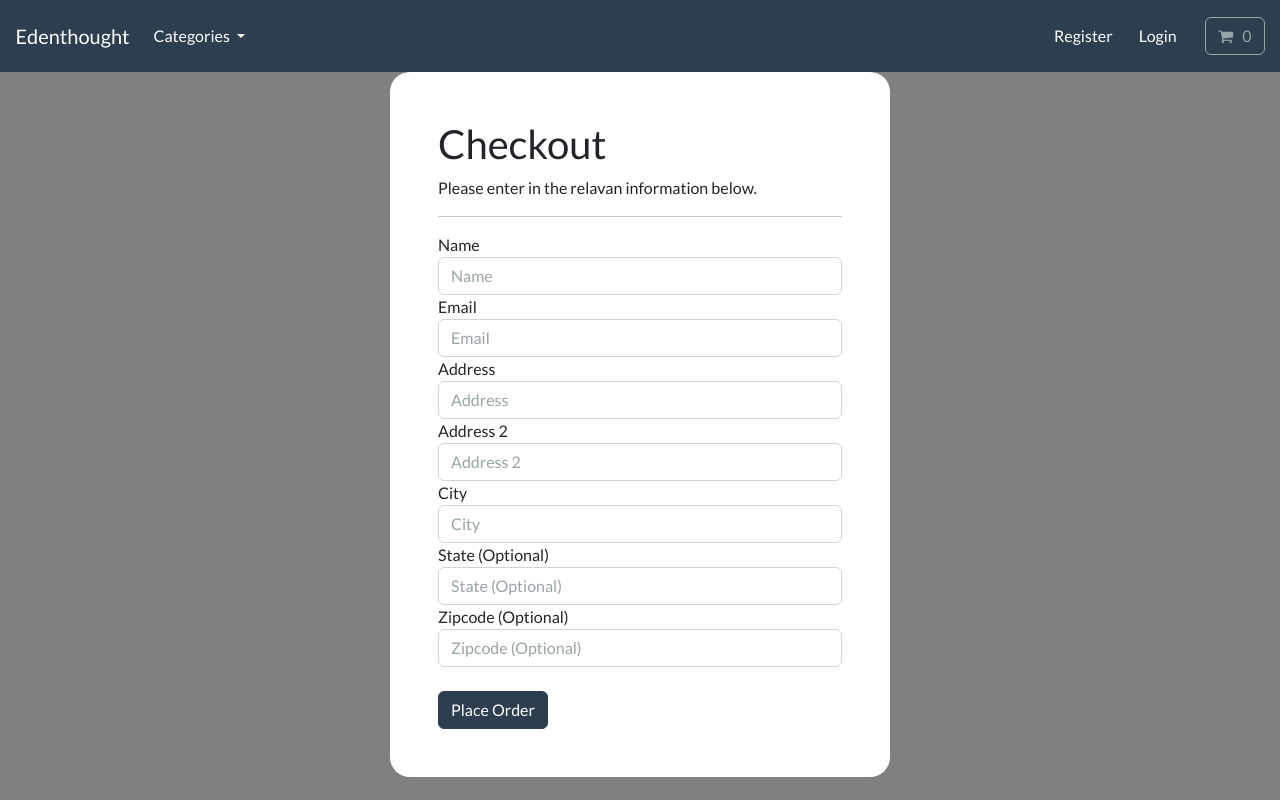
After one commit to ShohanMir/Djanog-ecommerce-API, a Django app: page /payment/checkout in a window 1280 px wide. The commit adds this page. Run offline with Django 4.2, Linux system fonts and the light colour scheme; data comes from the database, SQL or seed files in the repository; both versions use the stored data as it was after the commit; some libraries are stand-ins or nearby versions.

Commit message:
shipping functionality updating

```diff
--- a/account/urls.py
+++ b/account/urls.py
@@ -35,4 +35,7 @@ urlpatterns = [
     # 4) Success message stating that our password was reset
     path('reset_password_complete', auth_views.PasswordResetCompleteView.as_view(template_name='account/password/password-reset-complete.html'), name='reset_password_complete'),
 
+    #manage shipping url
+    path('manage-shipping', views.manage_shipping, name='manage-shipping'),
+
 ]
--- a/cart/templates/cart/cart-summary.html
+++ b/cart/templates/cart/cart-summary.html
@@ -102,9 +102,13 @@
         <div id="total" class="d-inline-flex">{{cart.get_total}}</div>
       </div>
     </div>
+    <a class="btn btn-primary navbar-btn text-white" type="button" href="{% url 'checkout' %}">
+      Proceed to Checkout
+    </a>
   </div>
   <br />
   <br />
+
 </main>
 
 <script>
--- a/ecommerce/settings.py
+++ b/ecommerce/settings.py
@@ -146,5 +146,5 @@ EMAIL_HOST = 'smtp.gmail.com'
 EMAIL_PORT = '587'
 EMAIL_USE_TLS = 'True'
 
-EMAIL_HOST_USER = 'youremail@gmail.com'
-EMAOIL_HOST_PASSWORD = 'your-password'
+EMAIL_HOST_USER = 'wwleadthem@gmail.com'
+EMAOIL_HOST_PASSWORD = 'klkcnitpksvzxkqk'
--- /dev/null
+++ b/payment/templates/payment/checkout.html
@@ -0,0 +1,59 @@
+{% extends 'store/base.html' %}
+{% load static %}
+{% block content %}
+
+
+<body class="bg-color">
+
+
+    <div class="container bg-white shadow-md p-5 form-layout" >
+        <h2>Checkout</h2>
+        <p>Please enter in the relavan information below.</p>
+        <hr>
+        <form>
+            <div class="form-field">
+                <label for="name">Name</label>
+                <input type="text" class="form-control" id="name" placeholder="Name" value="{{shipping.full_name}}" required>
+            </div>
+            <div class="form-field">
+                <label for="email">Email</label>
+                <input type="text" class="form-control" id="email" placeholder="Email" value="{{shipping.email}}" required>
+            </div>
+            <div class="form-field">
+                <label for="address">Address</label>
+                <input type="text" class="form-control" id="address" placeholder="Address" value="{{shipping.address1}}" required>
+                </div>
+            <div class="form-field">
+                <label for="address">Address 2</label>
+                <input type="text" class="form-control" id="address" placeholder="Address 2" value="{{shipping.address2}}" required>
+            </div>
+            <div class="form-field">
+                <label for="city">City</label>
+                <input type="text" class="form-control" id="city" placeholder="City" value="{{shipping.city}}" required>
+            </div>
+            <div class="form-field">
+                <label for="state">State (Optional)</label>
+                <input type="text" class="form-control" id="state"placeholder="State (Optional)" value="{{shipping.state}}">
+            </div>
+            <div class="form-field">
+                <label for="zipcode">Zipcode (Optional)</label>
+                <input type="text" class="form-control" id="zipcode" placeholder="Zipcode (Optional)" value="{{shipping.zipcode}}">
+            </div>
+            <!-- <div class="form-field">
+                <label for="card-number">Card Number</label>
+                <input type="text" class="form-control" id="card-number" placeholder="Card Number"">
+            </div>
+            <div class="form-field">
+                <label for="card-expiration">Card Expiration Date</label>
+                <input type="text" class="form-control" id="card-expiration" placeholder="Card Expiration Date"">
+            </div>
+            <div class="form-field">
+                <label for="card-cvc">Card CVC</label>
+                <input type="text" class="form-control" id="card-cvc" placeholder="Card CVC"> -->
+            <!-- </div> -->
+            <br>
+            <button type="submit" class="btn btn-primary" >Place Order</button>
+        </form>
+    </div>
+</body>
+{% endblock %}
--- a/payment/urls.py
+++ b/payment/urls.py
@@ -3,6 +3,7 @@ from django.urls import path
 from . import views
 
 urlpatterns = [
+    path('checkout', views.checkout, name="checkout"),
     path('payment-success', views.payment_success, name="payment-success"),
     path('payment-failed', views.payment_failed, name="payment-failed"),
 ]
--- a/payment/views.py
+++ b/payment/views.py
@@ -1,6 +1,22 @@
 from django.shortcuts import render
 
+from .models import ShippingAddress
+
 # Create your views here.
+
+def checkout(request):
+
+    if request.user.is_authenticated:
+        try:
+            # Authenticate user with shipping information
+            shipping_address = ShippingAddress.objects.get(id=request.user.id)
+            context = {'shipping': shipping_address}
+            return render(request, 'payment/checkout.html', context)
+        except:
+            return render(request, 'payment/checkout.html')
+
+
+    return render(request, 'payment/checkout.html')
 
 def payment_success(request):
     return render(request, 'payment/payment-success.html')
```
Also changed, not shown: account/templates/account/dashboard.html (+8 -0 lines), account/templates/account/manage-shipping.html (added, +39 -0 lines), account/views.py (+27 -1 lines), payment/forms.py (added, +9 -0 lines), db.sqlite3.
